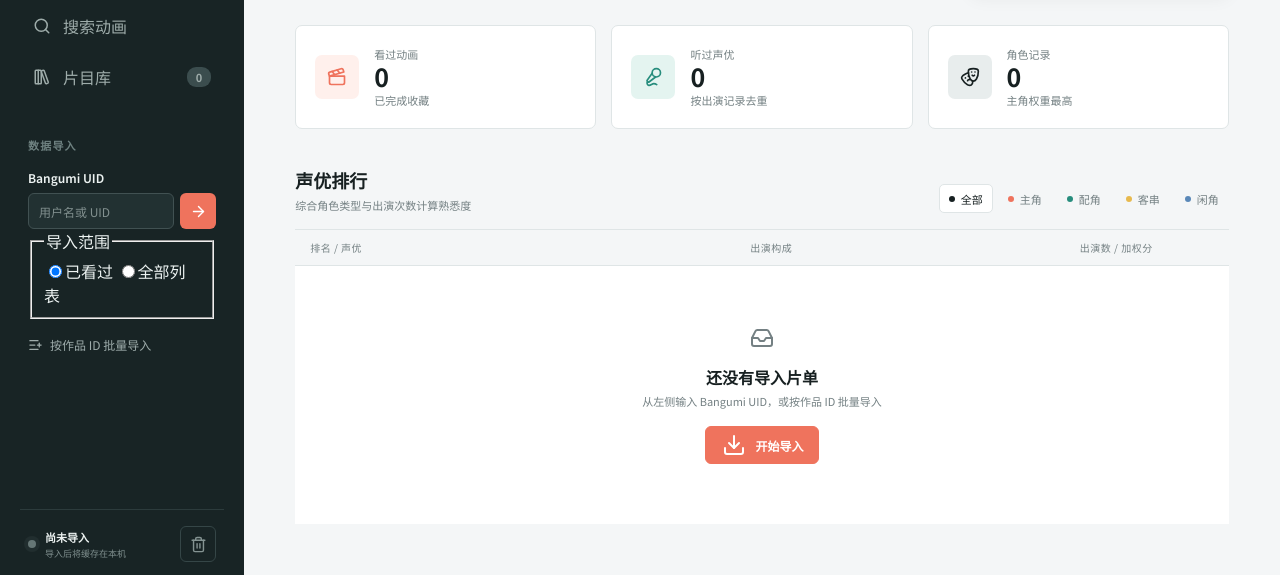
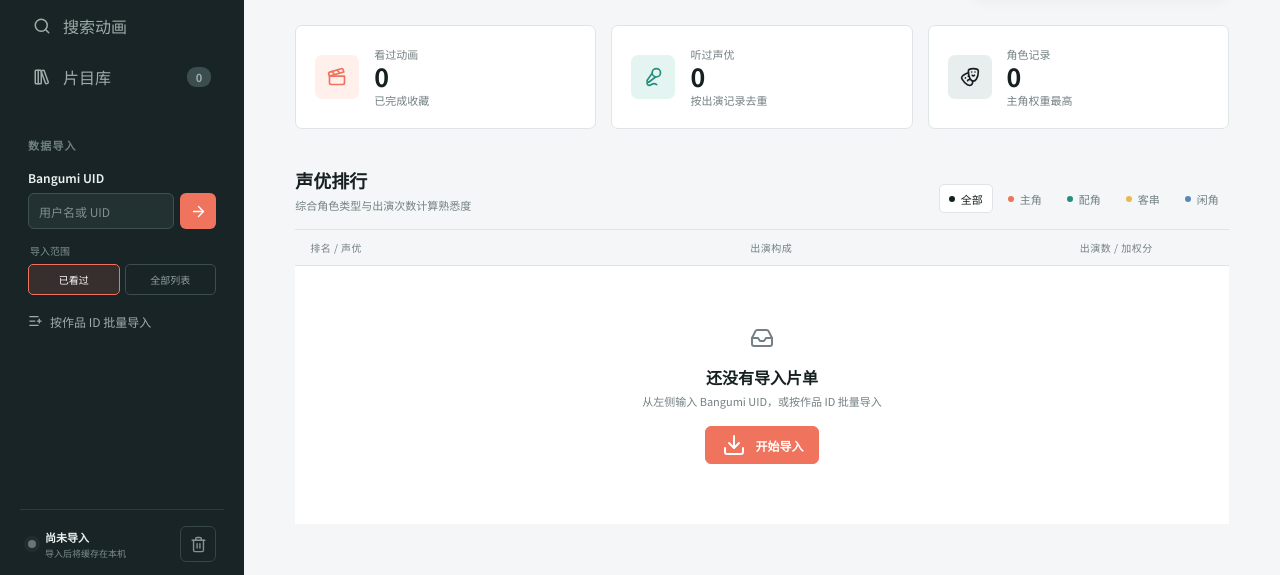
Before and after one commit to Hsiao05/Seiyuu-Trace, a plain HTML site: page index.html in a window 1280 px wide. Shown: the part 218-793 px from the top of the page. Drawn offline with nearby package versions, Linux system fonts and the light colour scheme; a web font is replaced by a local one.

Commit message:
Update styles.css

```diff
--- a/styles.css
+++ b/styles.css
@@ -40,6 +40,13 @@
 .inline-input input, .modal input, .modal textarea { width: 100%; border: 1px solid var(--line); border-radius: 6px; background: var(--surface); color: var(--ink); }
 .inline-input input { min-width: 0; height: 36px; padding: 0 10px; border-color: #415152; background: #223132; color: #fff; font-size: 12px; }
 .inline-input input::placeholder { color: #82908f; }
+.import-scope { margin: 14px 0 0; padding: 0; border: 0; display: grid; grid-template-columns: 1fr 1fr; gap: 5px; }
+.import-scope legend { grid-column: 1 / -1; margin-bottom: 6px; color: #7f918f; font-size: 10px; }
+.import-scope label { min-width: 0; cursor: pointer; }
+.import-scope input { position: absolute; opacity: 0; pointer-events: none; }
+.import-scope span { min-height: 31px; padding: 0 7px; border: 1px solid #3b4d4e; border-radius: 5px; color: #91a09f; display: grid; place-items: center; font-size: 10px; }
+.import-scope input:checked + span { border-color: #ef735d; background: rgba(239,115,93,.14); color: #fff; }
+.import-scope input:focus-visible + span { outline: 3px solid rgba(239,115,93,.28); outline-offset: 2px; }
 .icon-btn { width: 36px; height: 36px; border: 1px solid var(--line); border-radius: 6px; background: transparent; display: inline-grid; place-items: center; cursor: pointer; }
 .icon-btn:hover { background: rgba(127,140,141,.1); }
 .icon-btn svg { width: 17px; height: 17px; }
```
